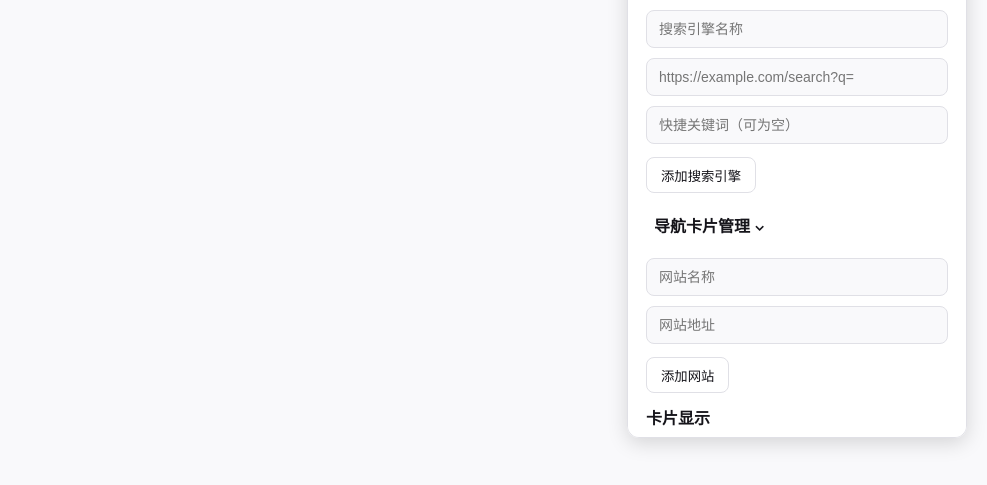
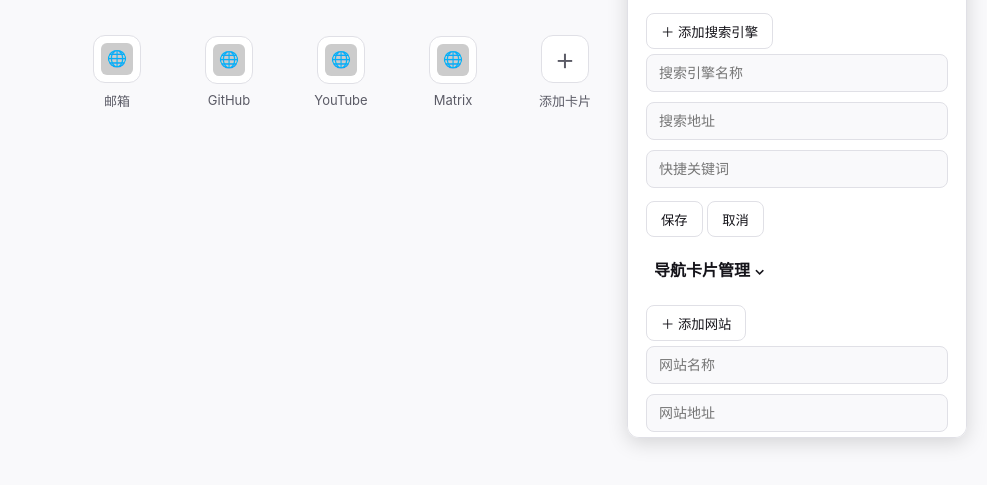
Before and after one commit to wm2242/Custom-Start-Page, a plain HTML site: page index.html in a window 1280 px wide. Both pictures are taken after a click on the button 1242 px from the left and 38 px from the top of the page. Shown: the part 267-752 px from the top of the page, without its empty margins (293-1280 px from the left). Drawn offline with Linux system fonts and the light colour scheme.

Commit message:
Update index.html
修改添加卡片和添加搜索引擎的交互逻辑;增加主题设置功能，可以切换亮色模式和暗色模式

```diff
--- a/index.html
+++ b/index.html
@@ -30,13 +30,37 @@
 
 <h3>添加搜索引擎</h3>
 
-<input id="engine-name" placeholder="搜索引擎名称">
-<input id="engine-url" placeholder="https://example.com/search?q=">
-<input id="engine-keyword" placeholder="快捷关键词（可为空）">
+<button id="show-engine-form">
+＋ 添加搜索引擎
+</button>
+
+
+<div id="engine-form" class="add-form">
+
+<input id="engine-name"
+placeholder="搜索引擎名称">
+
+<input id="engine-url"
+placeholder="搜索地址">
+
+
+<input id="engine-keyword"
+placeholder="快捷关键词">
+
+
+<div class="form-buttons">
 
 <button id="save-engine">
-添加搜索引擎
+保存
 </button>
+
+<button id="cancel-engine">
+取消
+</button>
+
+</div>
+
+</div>
 
 
 <h3 class="collapse-title" data-target="editor">
@@ -46,13 +70,44 @@
 <div id="editor" class="collapse-box"></div>
 
 
-<input id="site-name" placeholder="网站名称">
+<button id="show-site-form">
+＋ 添加网站
+</button>
 
-<input id="site-url" placeholder="网站地址">
+
+<div id="site-form" class="add-form">
+
+<input id="site-name"
+placeholder="网站名称">
+
+
+<input id="site-url"
+placeholder="网站地址">
+
+
+<div class="form-buttons">
 
 <button id="save-site">
-添加网站
+保存
 </button>
+
+
+<button id="cancel-site">
+取消
+</button>
+
+</div>
+
+</div>
+
+
+<h3>主题设置</h3>
+
+<select id="theme-mode">
+<option value="system">system</option>
+<option value="light">light</option>
+<option value="dark">dark</option>
+</select>
 
 
 <h3>卡片显示</h3>
```
